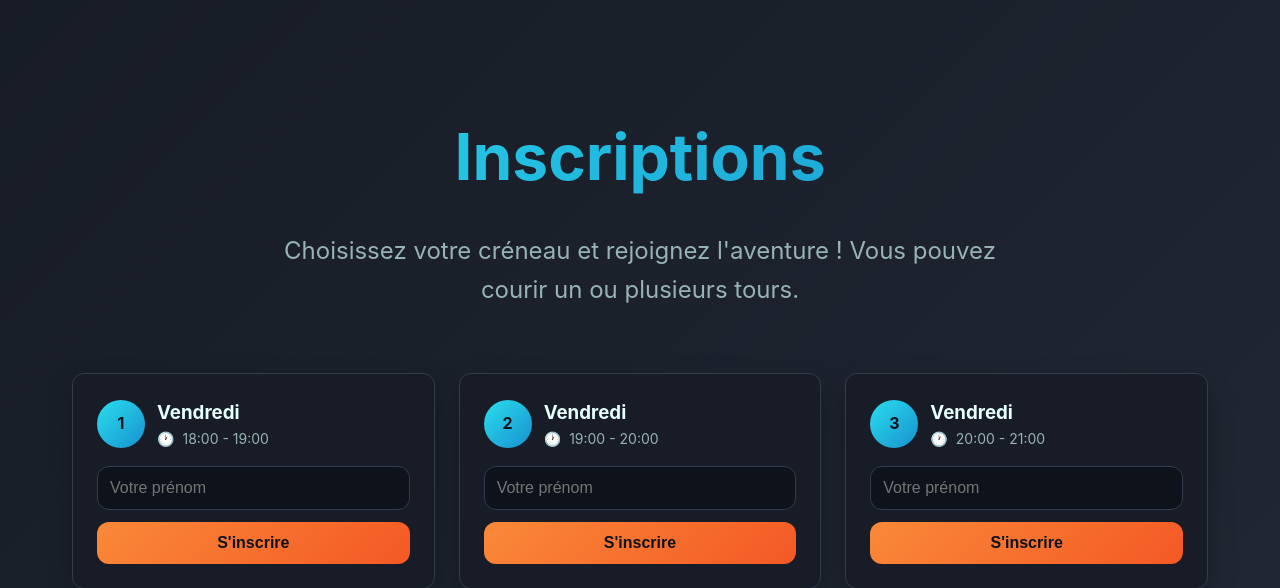
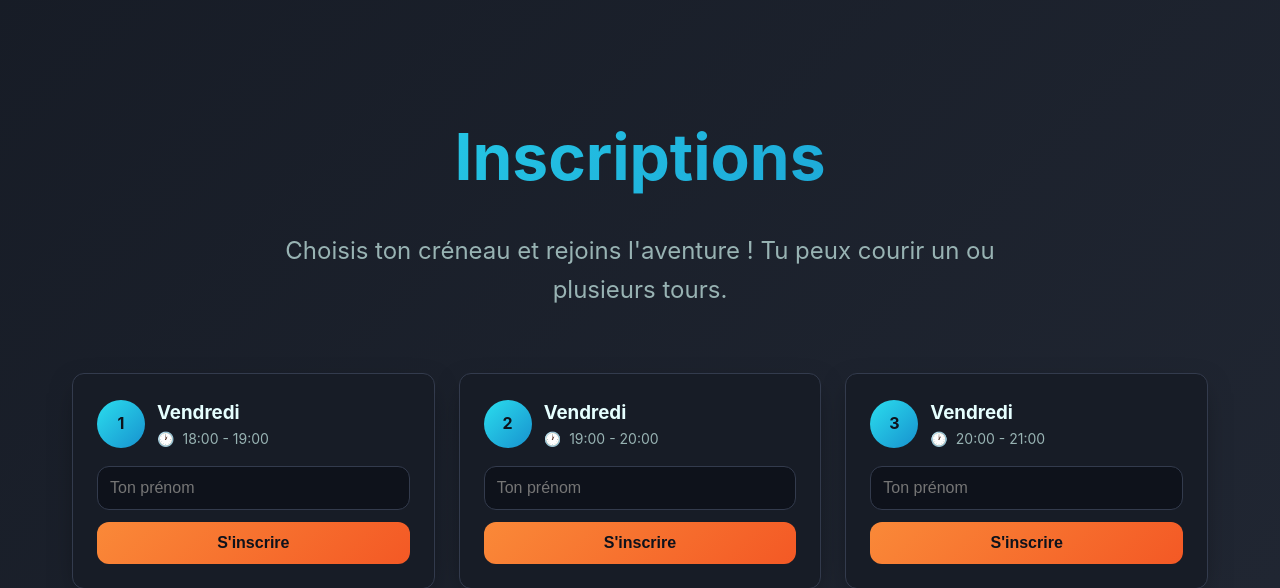
Before and after one commit to emnbdx/24hdesquais, a PHP site: page / in a window 1280 px wide. Shown: the part 3880-4468 px from the top of the page. Run offline with PHP 8.4, Linux system fonts and the light colour scheme.

Commit message:
typo style

```diff
--- a/index.php
+++ b/index.php
@@ -3,7 +3,6 @@ require_once __DIR__ . '/vendor/autoload.php';
 
 use Brevo\Client\Configuration;
 use Brevo\Client\Api\TransactionalEmailsApi;
-use Brevo\Client\Model\SendSmtpEmail;
 
 $dotenv = Dotenv\Dotenv::createImmutable(__DIR__);
 $dotenv->load();
@@ -20,7 +19,7 @@ if ($_SERVER['REQUEST_METHOD'] === 'POST' && isset($_POST['action'])) {
         $message = strip_tags($_POST['message'] ?? '');
 
         if (empty($name) || empty($email) || empty($message) || !filter_var($email, FILTER_VALIDATE_EMAIL)) {
-            echo json_encode(['success' => false, 'message' => 'Veuillez remplir tous les champs correctement.']);
+            echo json_encode(['success' => false, 'message' => 'Merci de remplir tous les champs correctement.']);
             exit;
         }
 
@@ -69,7 +68,7 @@ if ($_SERVER['REQUEST_METHOD'] === 'POST' && isset($_POST['action'])) {
         $name = strip_tags($_POST['name']);
 
         if (in_array($name, $data[$time] ?? [])) {
-            echo json_encode(['success' => false, 'message' => 'Vous êtes déjà inscrit·e à ce créneau']);
+            echo json_encode(['success' => false, 'message' => 'Tu es déjà inscrit·e à ce créneau']);
             exit;
         }
 
@@ -823,7 +822,7 @@ for ($i = 0; $i < 24; $i++) {
                 <div class="card feature-card">
                     <div class="icon-wrapper">👥</div>
                     <h3 class="feature-title">Solidarité</h3>
-                    <p class="feature-desc">Rejoignez le défi sur n'importe quel créneau</p>
+                    <p class="feature-desc">Rejoins le défi sur n'importe quel créneau</p>
                 </div>
             </div>
 
@@ -836,12 +835,12 @@ for ($i = 0; $i < 24; $i++) {
                             qui rassemble une communauté autour de valeurs fortes.
                         </p>
                         <p style="margin-bottom: 1.5rem;">
-                            🎉 Rejoignez cette aventure en réservant un créneau pour courir et
+                            🎉 Rejoins cette aventure en réservant un créneau pour courir et
                             célébrer ensemble la solidarité et l'endurance humaine !
                         </p>
                         <p style="margin-bottom: 1.5rem;">
-                            🤝 Il est possible — et même conseillé — d'accompagner les participant·e·s en vous inscrivant sur un créneau, que ce soit pour un ou plusieurs tours.
-                            Venez partager l'expérience, soutenir les participant·es et vivre ce moment ensemble !
+                            🤝 Il est possible, et même conseillé, d'accompagner les participant·e·s en t'inscrivant sur un créneau, que ce soit pour un ou plusieurs tours.
+                            Viens partager l'expérience, soutenir les participant·es et vivre ce moment ensemble !
                         </p>
                         <div style="margin-top: 2rem; padding-top: 2rem; border-top: 1px solid var(--border);">
                             <h4 style="font-size: 1.5rem; font-weight: bold; margin-bottom: 1.5rem; color: var(--primary);">Modalités de participation</h4>
@@ -936,8 +935,8 @@ for ($i = 0; $i < 24; $i++) {
         <div class="container" style="max-width: 1200px;">
             <h2 class="section-title gradient-primary">Inscriptions</h2>
             <p class="section-subtitle">
-                Choisissez votre créneau et rejoignez l'aventure !
-                Vous pouvez courir un ou plusieurs tours.
+                Choisis ton créneau et rejoins l'aventure !
+                Tu peux courir un ou plusieurs tours.
             </p>
 
             <div class="grid grid-3">
@@ -972,7 +971,7 @@ for ($i = 0; $i < 24; $i++) {
                         </div>
 
                         <form class="registration-form" data-time="<?= $timeString ?>" data-slot-id="<?= $slot['id'] ?>">
-                            <input type="text" class="input" name="name" placeholder="Votre prénom" required>
+                            <input type="text" class="input" name="name" placeholder="Ton prénom" required>
                             <button type="submit" class="btn btn-register">S'inscrire</button>
                         </form>
                     </div>
@@ -1001,9 +1000,9 @@ for ($i = 0; $i < 24; $i++) {
                     <h4>Contact</h4>
                     <p style="color: var(--muted-foreground); margin-bottom: 1rem;">
                         Pour toute question ou information supplémentaire,
-                        venez nous voir sur place ou rejoignez-nous directement !
+                        viens nous voir sur place ou envoie-moi un message !
                     </p>
-                    <a href="#" id="contactLink" style="color: var(--primary); text-decoration: underline; cursor: pointer;">Nous contacter</a>
+                    <a href="#" id="contactLink" style="color: var(--primary); text-decoration: underline; cursor: pointer;">Me contacter</a>
                 </div>
             </div>
             <div class="footer-bottom">
@@ -1015,11 +1014,11 @@ for ($i = 0; $i < 24; $i++) {
     <div class="popup-overlay" id="contactPopup">
         <div class="popup-content">
             <button class="popup-close" id="closePopup">&times;</button>
-            <h2 class="popup-title">Nous contacter</h2>
+            <h2 class="popup-title">Me contacter</h2>
             <form class="contact-form" id="contactForm">
-                <input type="text" class="input" name="name" placeholder="Votre nom" required>
-                <input type="email" class="input" name="email" placeholder="Votre email" required>
-                <textarea name="message" placeholder="Votre message" required></textarea>
+                <input type="text" class="input" name="name" placeholder="Ton nom" required>
+                <input type="email" class="input" name="email" placeholder="Ton email" required>
+                <textarea name="message" placeholder="Ton message" required></textarea>
                 <button type="submit" class="btn btn-submit">Envoyer</button>
             </form>
         </div>
@@ -1107,7 +1106,7 @@ for ($i = 0; $i < 24; $i++) {
                         showToast(data.message, 'error');
                     }
                 } catch (error) {
-                    showToast('Erreur lors de l\'inscription. Veuillez réessayer.', 'error');
+                    showToast('Erreur lors de l\'inscription. Réessaie.', 'error');
                 } finally {
                     button.disabled = false;
                     button.textContent = originalButtonText;
@@ -1180,7 +1179,7 @@ for ($i = 0; $i < 24; $i++) {
                     showToast(data.message, 'error');
                 }
             } catch (error) {
-                showToast('Erreur lors de l\'envoi du message. Veuillez réessayer.', 'error');
+                showToast('Erreur lors de l\'envoi du message. Réessaie.', 'error');
             } finally {
                 button.disabled = false;
                 button.textContent = originalButtonText;
```
